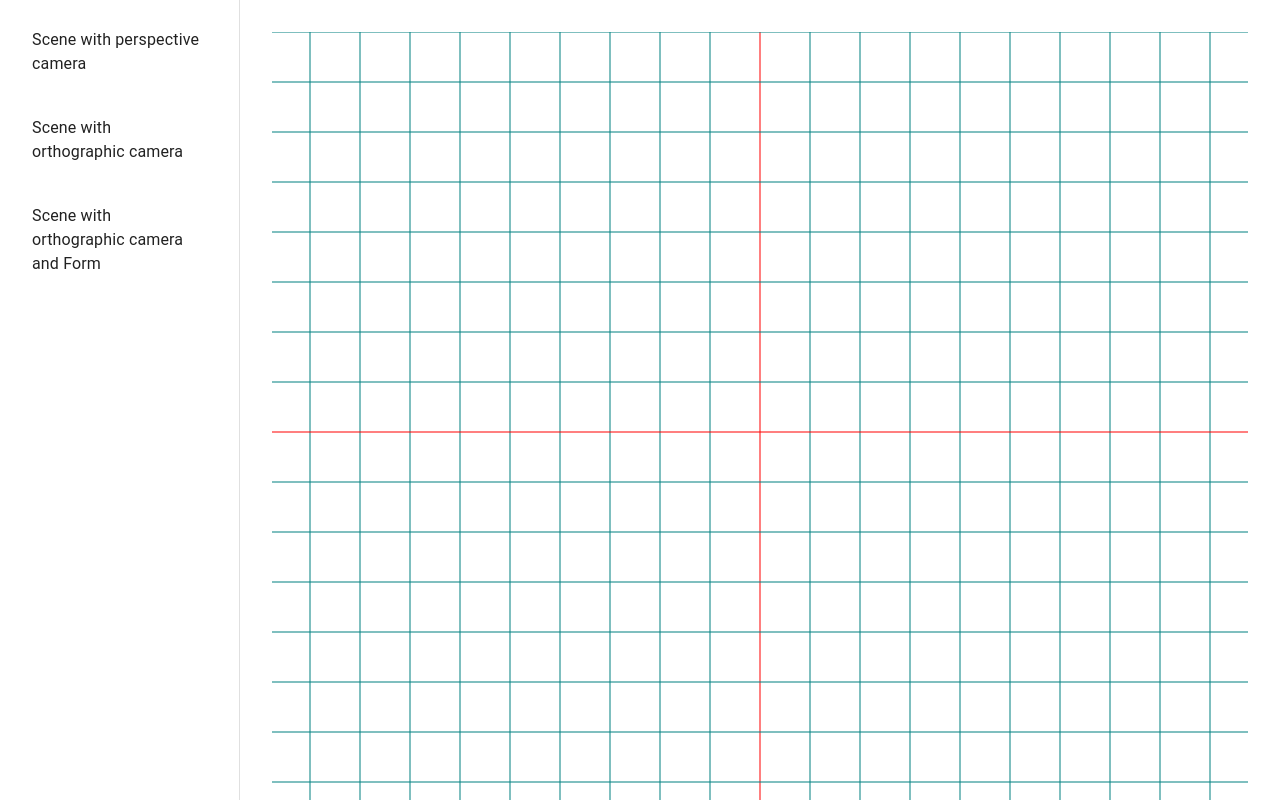
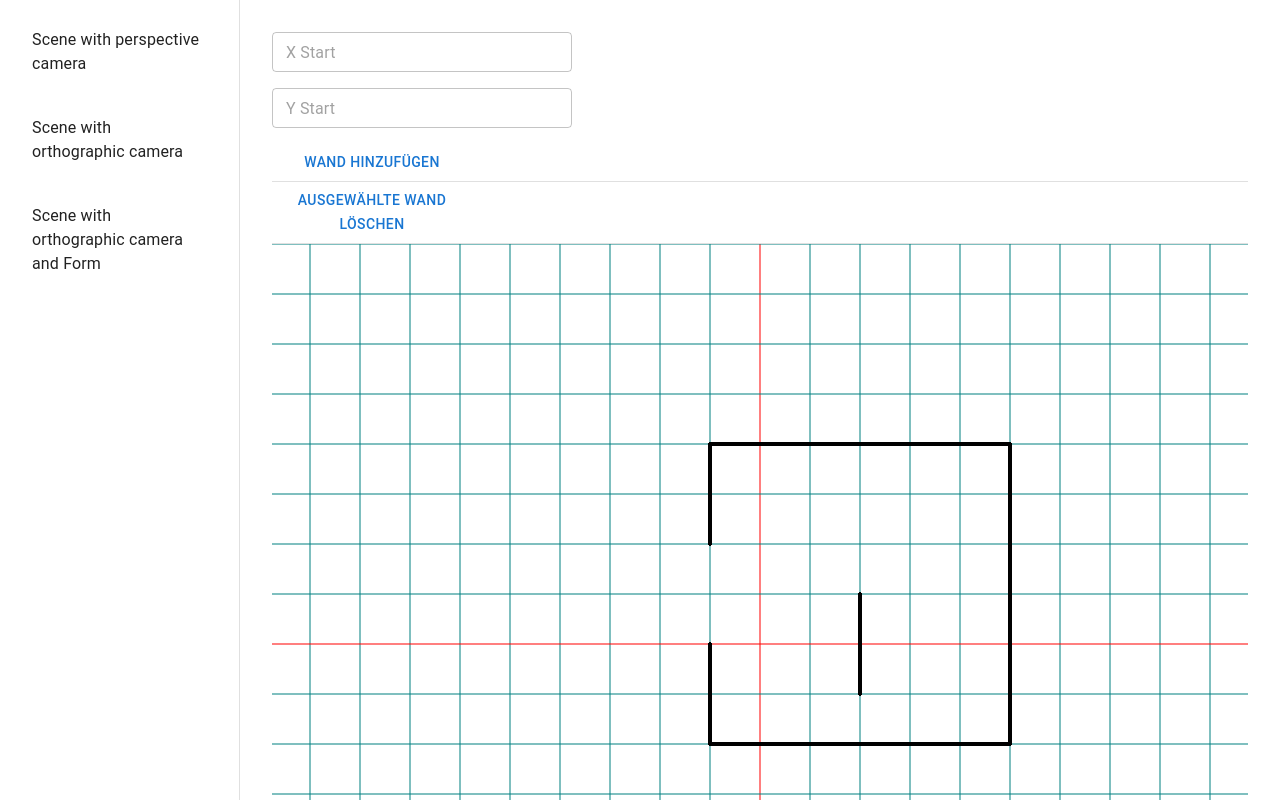
Before and after one commit to xydian/frontend-intro, a React (Vite) app in the folder react/: page /page3 in a window 1280 px wide. Shown: the top 800 px of the page. Built offline with nearby package versions, Linux system fonts and the light colour scheme.

Commit message:
Add form

```diff
--- a/react/package.json
+++ b/react/package.json
@@ -28,6 +28,7 @@
     "react-router-dom": "^6.13.0",
     "three": "^0.153.0",
     "use-debounce": "^9.0.4",
+    "yup": "^1.2.0",
     "zustand": "^4.3.8"
   },
   "devDependencies": {
--- a/react/data/task2.ts
+++ b/react/src/data/task2.ts
@@ -1,8 +1,3 @@
-interface Wall {
-  start: [number, number, number]
-  end: [number, number, number]
-}
-
 export const walls_floorplan: Wall[] = [
   { start: [-1, -2, 0], end: [5, -2, 0] },
   { start: [5, -2, 0], end: [5, 4, 0] },
--- /dev/null
+++ b/react/src/data/types.d.ts
@@ -0,0 +1,4 @@
+interface Wall {
+  start: [number, number, number]
+  end: [number, number, number]
+}
--- a/react/src/pages/page3.tsx
+++ b/react/src/pages/page3.tsx
@@ -1,11 +1,46 @@
-import { MapControls, OrthographicCamera } from '@react-three/drei'
+import { Line, MapControls, OrthographicCamera } from '@react-three/drei'
 import { Canvas } from '@react-three/fiber'
 import { ReactElement } from 'react'
 import { Euler } from 'three'
+import { Form, TextField } from '../components'
+import { number, object } from 'yup'
+import { Button, Divider, Stack } from '@mui/material'
+import usePage3Store from './page3/store'
 
 const Page3 = (): ReactElement => {
+  const walls_floorplan = usePage3Store((state) => state.walls)
+
+  const schema = object({
+    x_start: number().required().min(0).max(10).default(0),
+    y_start: number().required().min(0).max(10).default(0),
+  })
+
+  const onClickDeleteWall = () => {
+    alert('TODO: delete')
+  }
+
   return (
     <>
+      <Form onSubmit={() => alert('submitted')} validationSchema={schema}>
+        <Stack direction="column" spacing={2}>
+          <TextField name="x_start" placeholder="X Start" sx={{ width: 300 }} />
+
+          <TextField name="y_start" placeholder="Y Start" sx={{ width: 300 }} />
+
+          <Button type="submit" sx={{ width: 200 }}>
+            Wand hinzufügen
+          </Button>
+        </Stack>
+      </Form>
+
+      <Divider />
+
+      <Button sx={{ width: 200 }} onClick={onClickDeleteWall}>
+        Ausgewählte Wand löschen
+      </Button>
+
+      <Divider />
+
       <Canvas style={{ height: '100vH' }}>
         <ambientLight />
         <pointLight position={[10, 10, 10]} />
@@ -37,6 +72,18 @@ const Page3 = (): ReactElement => {
           // test
           screenSpacePanning={true}
         />
+
+        {/* SCENE CONTENT */}
+
+        {walls_floorplan.map((wall, index) => (
+          <Line
+            points={[wall.start, wall.end]} // Array of points, Array<Vector3 | Vector2 | [number, number, number] | [number, number] | number>
+            color="black" // Default
+            lineWidth={4} // In pixels (default)
+            segments // If true, renders a THREE.LineSegments2. Otherwise, renders a THREE.Line2
+            dashed={false} // Default
+          />
+        ))}
       </Canvas>
     </>
   )
--- /dev/null
+++ b/react/src/pages/page3/store.tsx
@@ -0,0 +1,21 @@
+import { create } from 'zustand'
+import { walls_floorplan } from '../../data/task2'
+import { reject } from 'lodash-es'
+
+interface State {
+  walls: Wall[]
+}
+
+const usePage3Store = create<State>((set) => ({
+  walls: walls_floorplan,
+
+  addWall: (wall: Wall) =>
+    set((state: State) => ({ walls: [...state.walls, wall] })),
+
+  removeWall: (index: number) =>
+    set((state: State) => ({
+      walls: reject(state.walls, (_, i) => i === index),
+    })),
+}))
+
+export default usePage3Store
```
Also changed, not shown: 1 other file (tests, documents, lock files or other folders).
